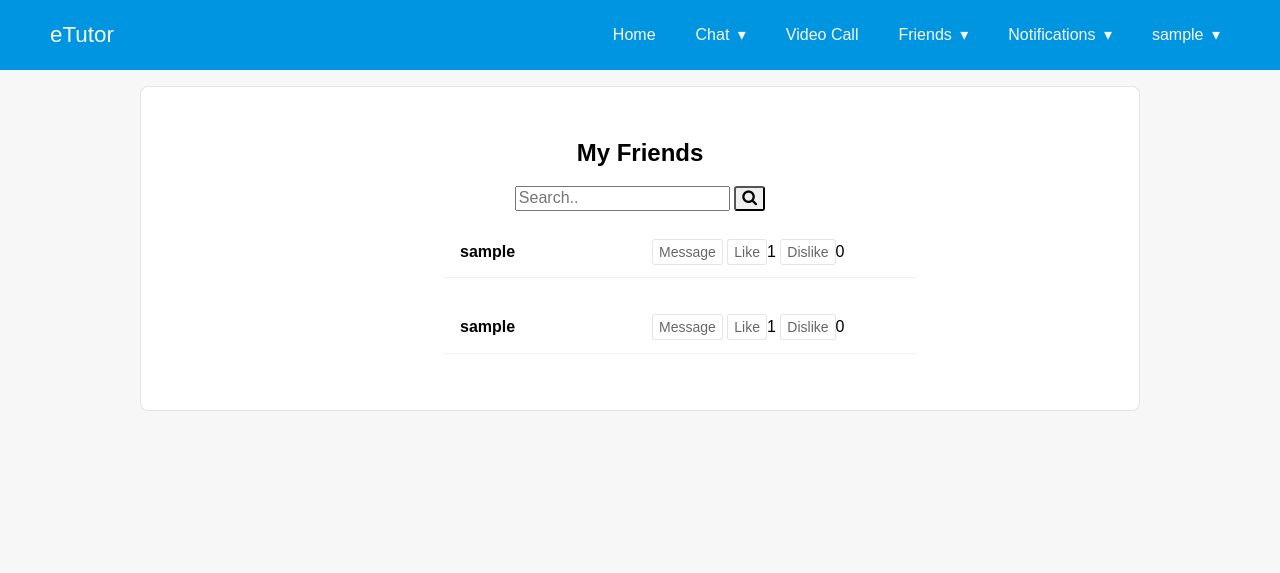
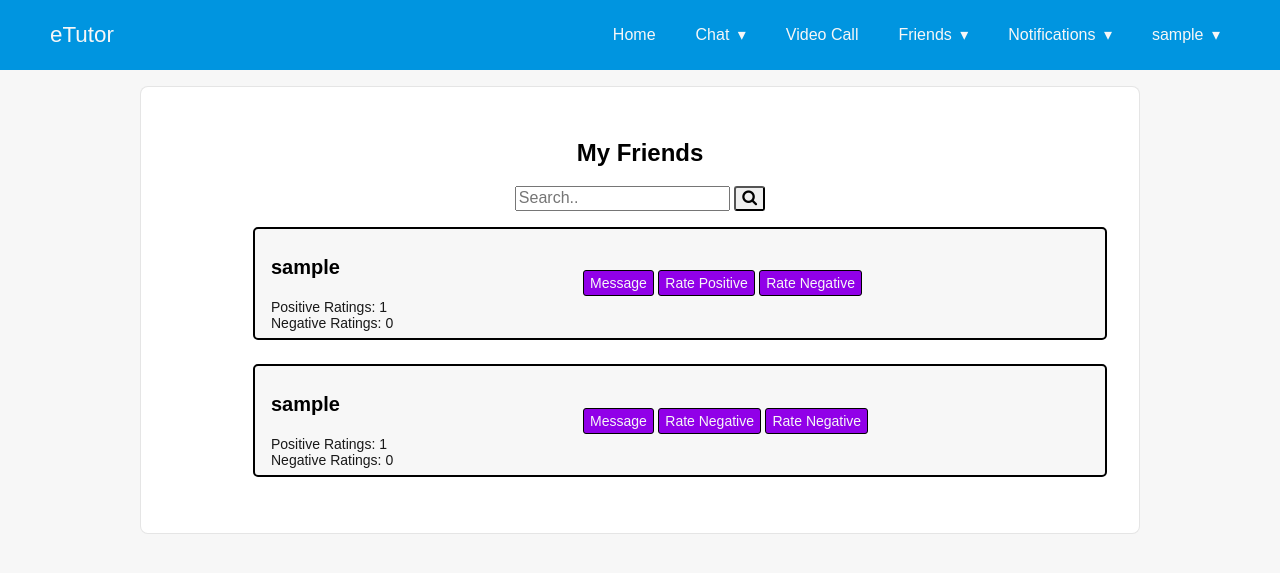
Before and after one commit to momentum-Tutor/eTutor, a Django app: page /my_friends/ in a window 1280 px wide. Shown: the top 573 px of the page. Run offline with Django 3.2, Linux system fonts and the light colour scheme; a user stored in the database is signed in; data comes from the database, SQL or seed files in the repository; tables that the repository leaves empty hold one stand-in row (values such as "Sample post"); parts of the project's set-up code (start-up, migrations or seed data) failed here and were passed over; some libraries are stand-ins or nearby versions.

Commit message:
whole bunch of css

```diff
--- a/static/css/style.css
+++ b/static/css/style.css
@@ -254,3 +254,32 @@ article {
   border: 1px solid;
   border-color: black;
 }
+
+.user-info {
+  text-align: left;
+  width: 200px;
+  max-width: 200px;
+  padding-top: 7px;
+  padding-bottom: 7px;
+}
+
+.user-in-list {
+  background-color: #f7f7f7;
+  border: solid 2px;
+  border-radius: 5px;
+}
+
+.user-list-button {
+  background-color: #9100E8;
+  color: #f7f7f7;
+  border-color: black;
+}
+
+.friend-ratings {
+  width: 130px;
+
+}
+
+.button-set {
+  float: right;
+}
--- a/templates/eTutor/my_friends.html
+++ b/templates/eTutor/my_friends.html
@@ -15,25 +15,25 @@
         {% for friend in friend_list_one %}
         <ul id="myList">
             <li>
-                <main class="mw6 center">
+                <main class="center">
                     <ul class="dt w-100  pb2 mt2">
-                        <li id='user-selector' class="bb b--black-05">
-                            <div class="dtc v-mid pl3">
-                                <p id='friend-name' class="f5 fw6 db black link dim">{{friend.user_two.username}} &nbsp
-                                </p>
+                        <li id='user-selector' class="bb b--black-05 user-in-list">
+                            <div class="pl3 dtc v-mid user-info">
+                                <p id='friend-name' class="f4 fw6 db black link dim">{{friend.user_two.username}} &nbsp</p>
+                                <p class="f6 fw4 mt0 mb0 black-90">Positive Ratings: {{friend.user_two.likes}}</p>
+                                <p class="f6 fw4 mt0 mb0 black-90">Negative Ratings: {{friend.user_two.dislikes}}</p>
                             </div>
                             <div class="dtc v-mid pl6">
                                 <form class="w-100 tr">
-                                    <button class='f6 button-reset bg-white ba b--black-10 dim pointer pv1 black-60'
+                                    <button class='f6 button-reset bg-white ba b--black-10 dim pointer pv1 black-60 user-list-button'
                                         type='button' id='message-{{friend.user_two.username}}'>Message</button>
                                     <button data-user='{{friend.id}}'
-                                        class='like f6 button-reset bg-white ba b--black-10 dim pointer pv1 black-60'
-                                        type='button'>Like
-                                    </button>{{friend.user_two.likes}}
+                                        class='like f6 button-reset bg-white ba b--black-10 dim pointer pv1 black-60 user-list-button'
+                                        type='button'>Rate Positive</button>
 
                                     <button data-user='{{friend.id}}'
-                                        class='dislike f6 button-reset bg-white ba b--black-10 dim pointer pv1 black-60'
-                                        type='button'>Dislike</button>{{friend.user_two.dislikes}}
+                                        class='dislike f6 button-reset bg-white ba b--black-10 dim pointer pv1 black-60 user-list-button'
+                                        type='button'>Rate Negative</button>
 
                                 </form>
                             </div>
@@ -46,25 +46,25 @@
         {% for friend in friend_list_two %}
         <ul id="myList">
             <li>
-                <main class="mw6 center">
+                <main class="center">
                     <ul class="dt w-100  pb2 mt2">
-                        <li id='user-selector' class="bb b--black-05">
-                            <div class="dtc v-mid pl3">
-                                <p id='friend-name' class="f5 fw6 db black link dim">{{friend.user_one.username}} &nbsp
-                                </p>
+                        <li id='user-selector' class="bb b--black-05 user-in-list">
+                            <div class="pl3 dtc v-mid user-info">
+                                <p id='friend-name' class="f4 fw6 db black link dim">{{friend.user_one.username}} &nbsp</p>
+                                <p class="f6 fw4 mt0 mb0 black-90">Positive Ratings: {{friend.user_two.likes}}</p>
+                                <p class="f6 fw4 mt0 mb0 black-90">Negative Ratings: {{friend.user_two.dislikes}}</p>
                             </div>
                             <div class="dtc v-mid pl6">
                                 <form class="w-100 tr">
-                                    <button class='f6 button-reset bg-white ba b--black-10 dim pointer pv1 black-60'
+                                    <button class='f6 button-reset bg-white ba b--black-10 dim pointer pv1 black-60 user-list-button'
                                         type='button' id='message-{{friend.user_one.username}}'>Message</button>
                                     <button data-user='{{friend.id}}'
-                                        class='like f6 button-reset bg-white ba b--black-10 dim pointer pv1 black-60'
-                                        type='button'>Like
-                                    </button>{{friend.user_one.likes}}
+                                        class='like f6 button-reset bg-white ba b--black-10 dim pointer pv1 black-60 user-list-button'
+                                        type='button'>Rate Negative</button>
 
                                     <button data-user='{{friend.id}}'
-                                        class='dislike f6 button-reset bg-white ba b--black-10 dim pointer pv1 black-60'
-                                        type='button'>Dislike</button>{{friend.user_one.dislikes}}
+                                        class='dislike f6 button-reset bg-white ba b--black-10 dim pointer pv1 black-60 user-list-button'
+                                        type='button'>Rate Negative</button>
 
                                 </form>
                             </div>
```
Also changed, not shown: templates/eTutor/all_users.html (+11 -9 lines).
